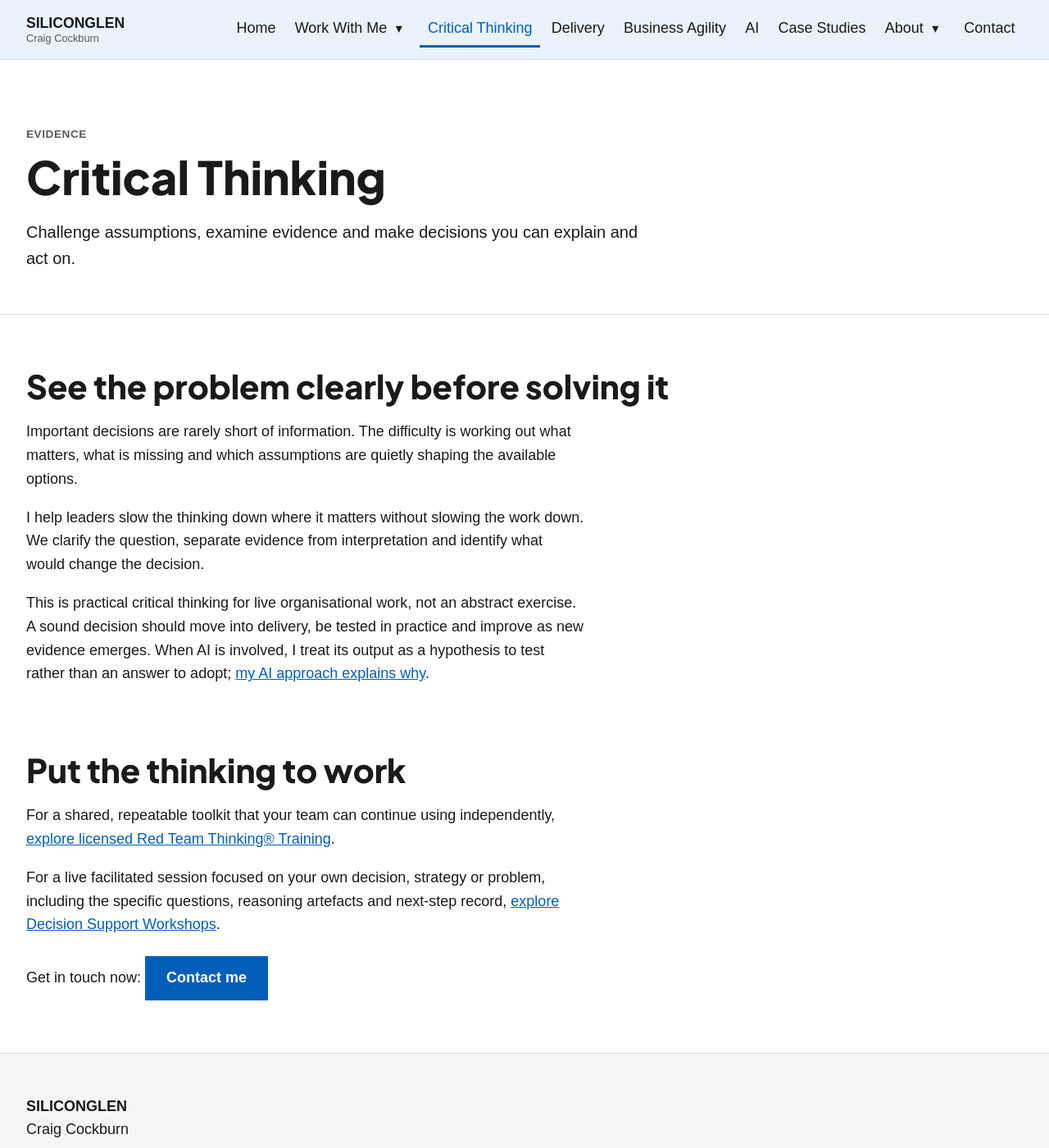
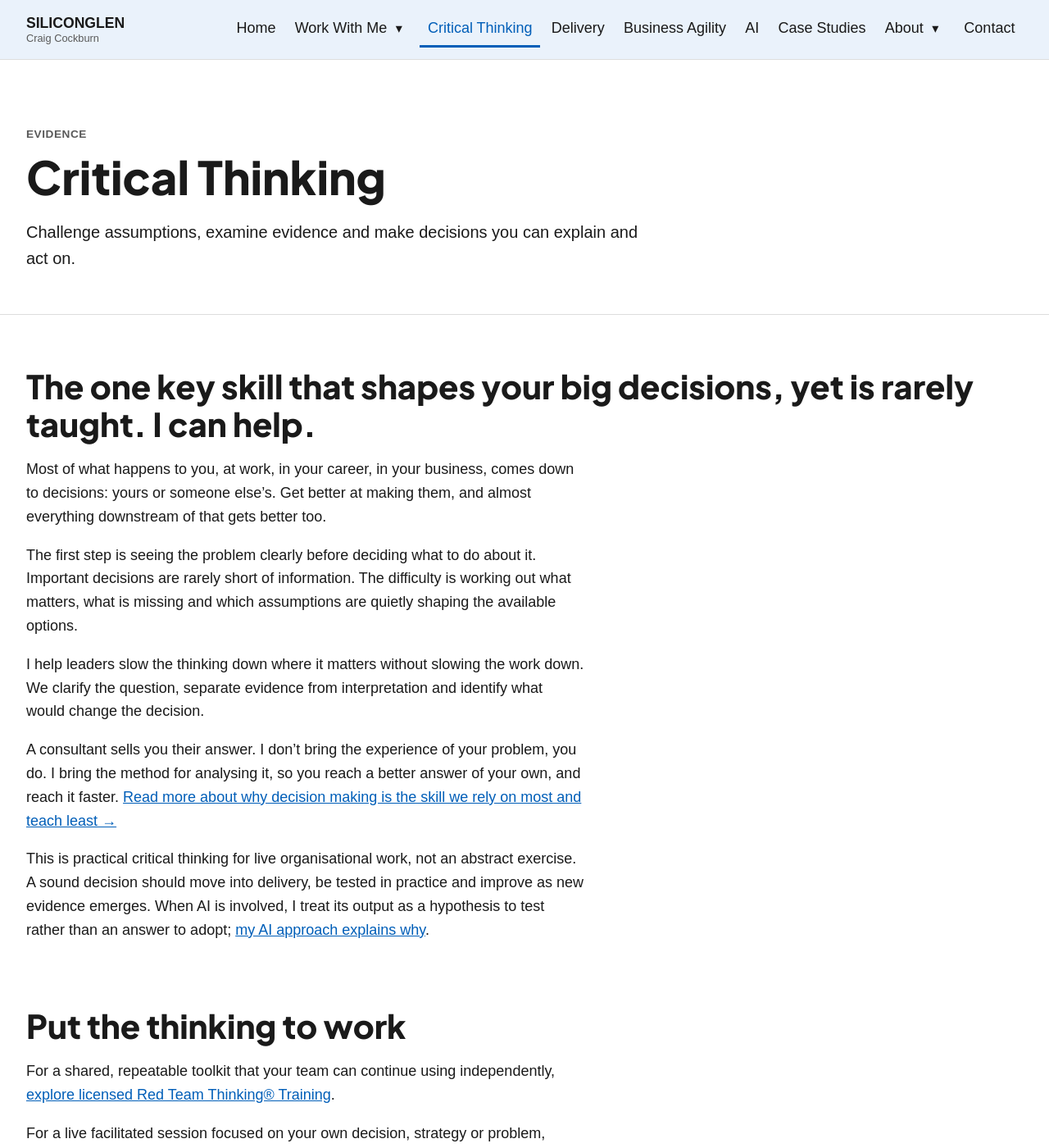
Before and after one commit to siliconglen/siliconglen-site, a Jekyll site: the page built from critical-thinking/index.md, in a window 1280 px wide and 1400 px high. Shown: the whole window at 82% size. Built offline with Jekyll 4.4.1, drawn with Linux system fonts in a browser that asks for light colours.

Commit message:
Add decision-making insight

```diff
--- a/critical-thinking/index.md
+++ b/critical-thinking/index.md
@@ -7,11 +7,15 @@ description: "My approach to framing problems, testing assumptions and reaching
 permalink: /critical-thinking/
 ---
 
-## See the problem clearly before solving it
+## The one key skill that shapes your big decisions, yet is rarely taught. I can help.
 
-Important decisions are rarely short of information. The difficulty is working out what matters, what is missing and which assumptions are quietly shaping the available options.
+Most of what happens to you, at work, in your career, in your business, comes down to decisions: yours or someone else's. Get better at making them, and almost everything downstream of that gets better too.
+
+The first step is seeing the problem clearly before deciding what to do about it. Important decisions are rarely short of information. The difficulty is working out what matters, what is missing and which assumptions are quietly shaping the available options.
 
 I help leaders slow the thinking down where it matters without slowing the work down. We clarify the question, separate evidence from interpretation and identify what would change the decision.
+
+A consultant sells you their answer. I don't bring the experience of your problem, you do. I bring the method for analysing it, so you reach a better answer of your own, and reach it faster. [Read more about why decision making is the skill we rely on most and teach least →](/insights/decision-making-the-skill-we-rely-on-most-and-teach-least/)
 
 This is practical critical thinking for live organisational work, not an abstract exercise. A sound decision should move into delivery, be tested in practice and improve as new evidence emerges. When AI is involved, I treat its output as a hypothesis to test rather than an answer to adopt; [my AI approach explains why]({{ '/ai/#the-verification-loop' | relative_url }}).
 
```
Also changed, not shown: insights/decision-making-the-skill-we-rely-on-most-and-teach-least/index.md (added, +32 -0 lines), insights/index.md (+8 -0 lines).
